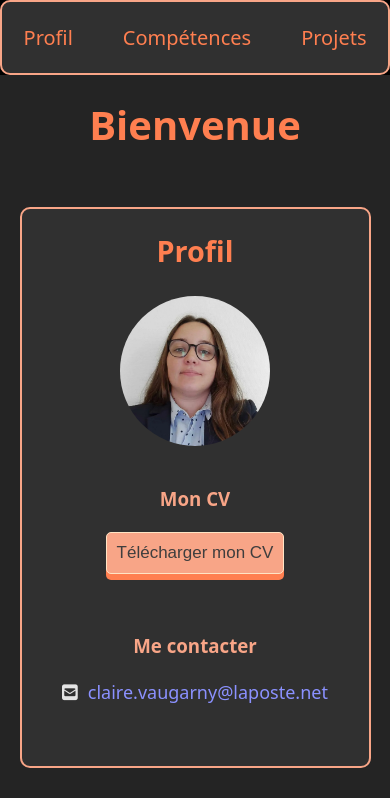
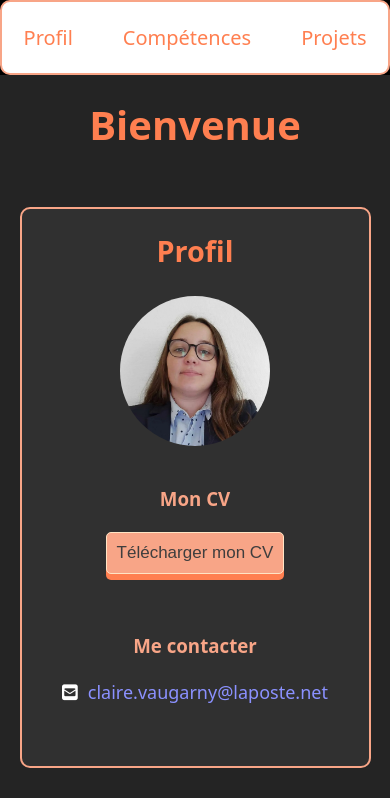
Before and after one commit to claire-vaugarny/Portfolio, a React (Vite) app: page / in a window 390 px wide. Shown: the top 798 px of the page. Built offline with nearby package versions, Linux system fonts and the light colour scheme.

Commit message:
version mobile : navbar.3

```diff
--- a/src/components/navbar/navbar.scss
+++ b/src/components/navbar/navbar.scss
@@ -53,6 +53,7 @@
 	z-index: 1000;
     width: 100vw;
     height: 75px;
+    background-color: variables.$text-color;
 
     ul {
       flex-direction: row;
--- a/src/variables.scss
+++ b/src/variables.scss
@@ -7,6 +7,6 @@ $background1: rgb(63, 62, 62);
 $background2: rgb(36, 36, 36);
 $background3: rgb(48, 48, 48);
 
-$text-color:   rgba(255, 255, 255, 0.87);
+$text-color:   rgba(255, 255, 255);
 
 $link-color: rgb(108, 108, 247)
```
